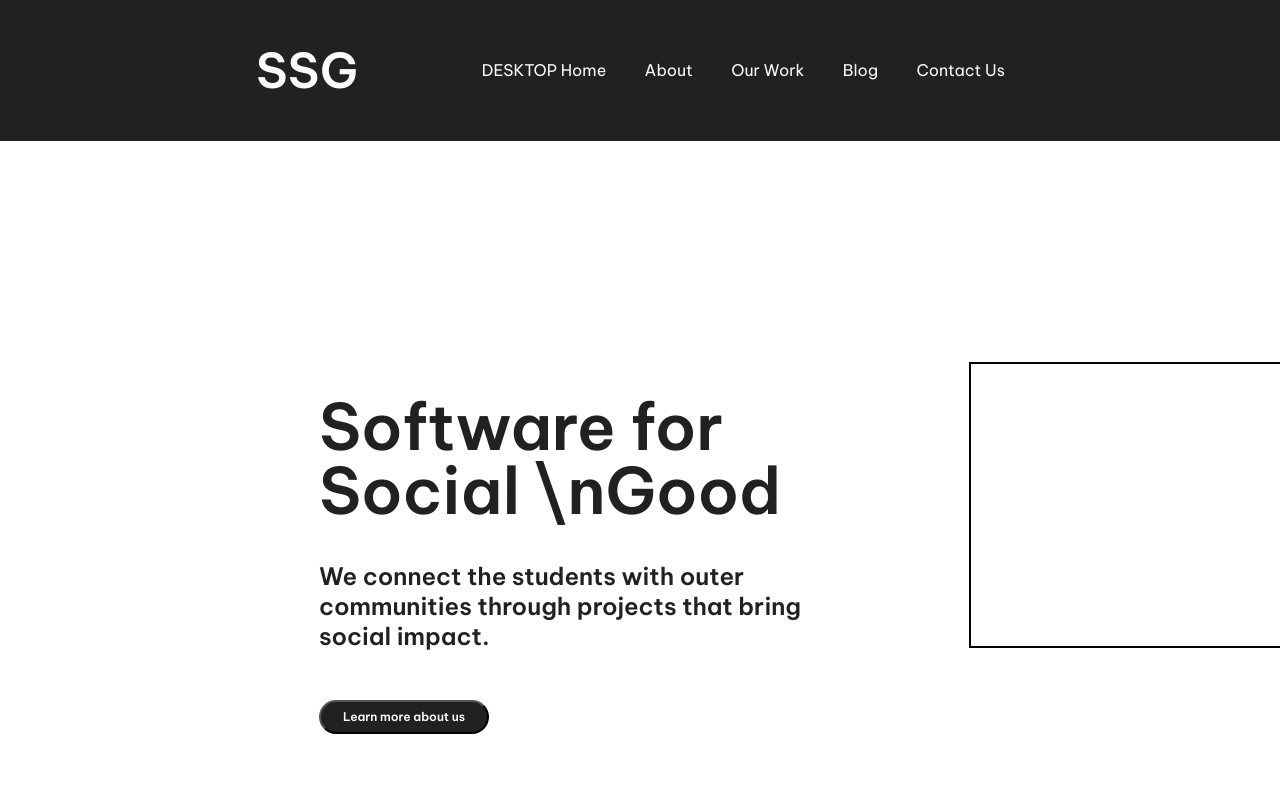
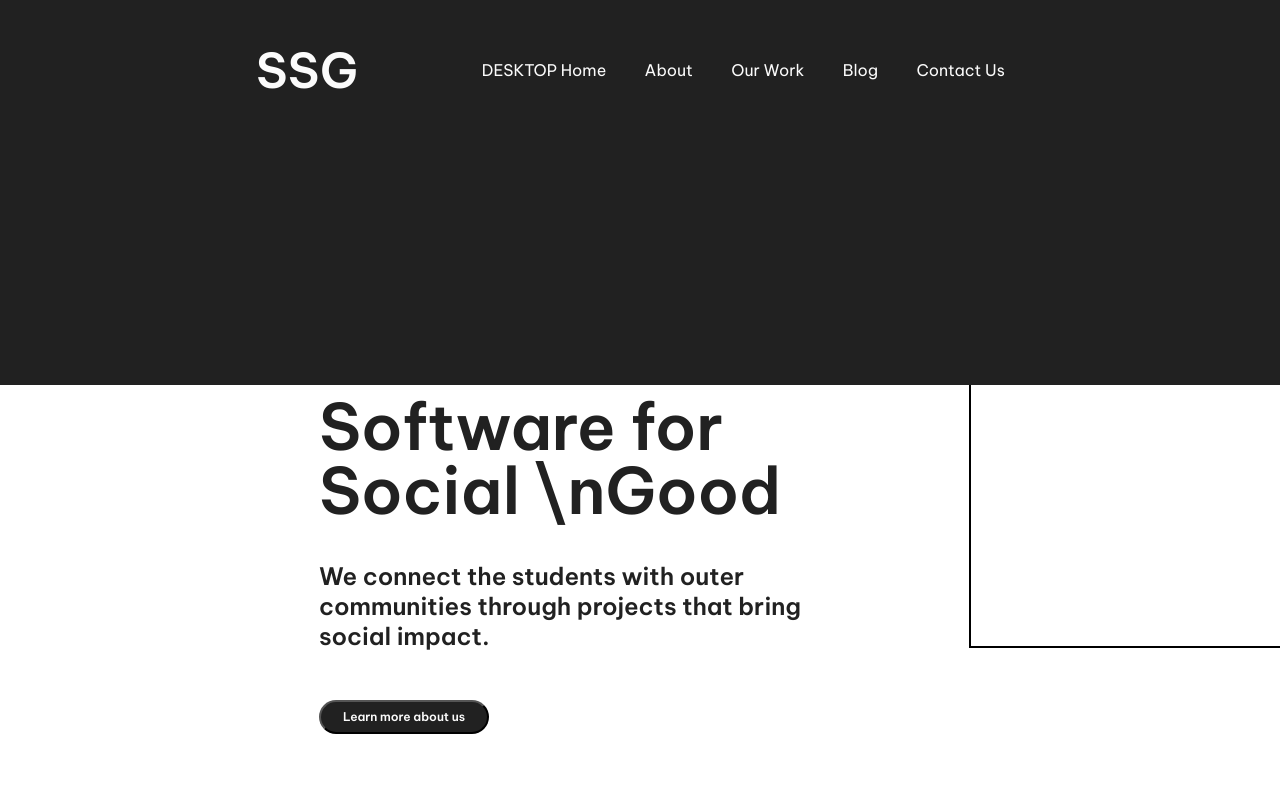
Before and after one commit to vcu-ssg/software-for-social-good-website, a Next.js app: page / in a window 1280 px wide. Shown: the top 800 px of the page. Built offline with nearby package versions, Linux system fonts and the light colour scheme.

Commit message:
Worked on footer

```diff
--- a/components/Footer.js
+++ b/components/Footer.js
@@ -1,8 +1,13 @@
+import styles from '../styles/Footer.module.css'
+
 const Footer = () =>
 {
+    let width = screen.width;
     return(
         <div>
+            <nav className={ styles.footer }>
 
+            </nav>
         </div>
     )
 }
--- a/pages/index.js
+++ b/pages/index.js
@@ -4,6 +4,7 @@ import Navbar from '../components/Navbar'
 import Topsection from '../components/Topsection'
 import Pillars from '../components/Pillars'
 import Pastprojects from '../components/Pastprojects'
+import Footer from '../components/Footer'
 import styles from '../styles/Home.module.css'
 
 export default function Home()
@@ -14,6 +15,7 @@ export default function Home()
       <Topsection/>
       <Pillars/>
       <Pastprojects/>
+      <Footer/>
     </div>
 
   )
--- /dev/null
+++ b/styles/Footer.module.css
@@ -0,0 +1,9 @@
+.footer {
+    width: 100%;
+    background: #212121;
+    position: relative;
+    height: 244px;
+    left: 0%;
+    right: 0%;
+    bottom: 0;
+}
```
